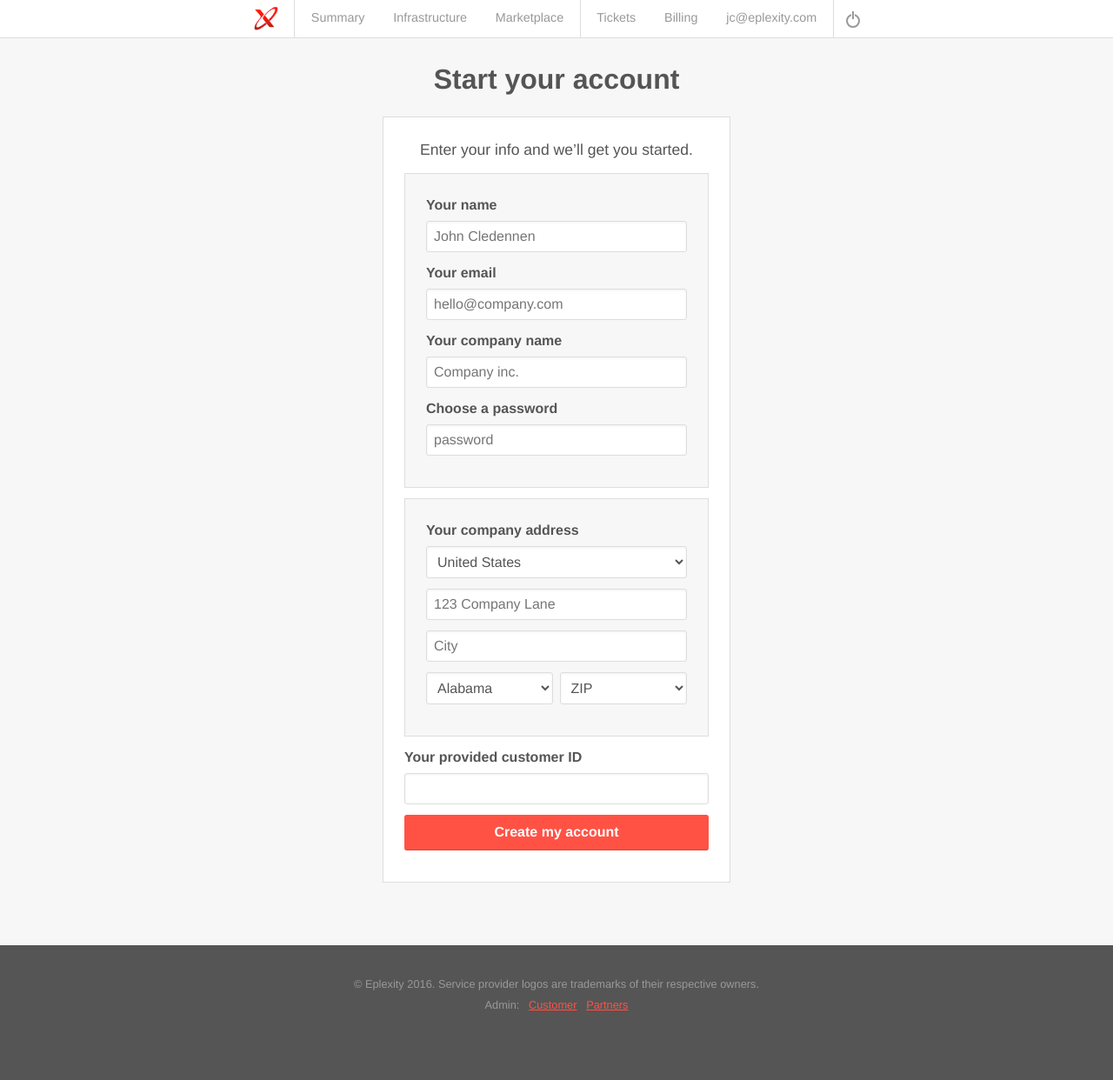
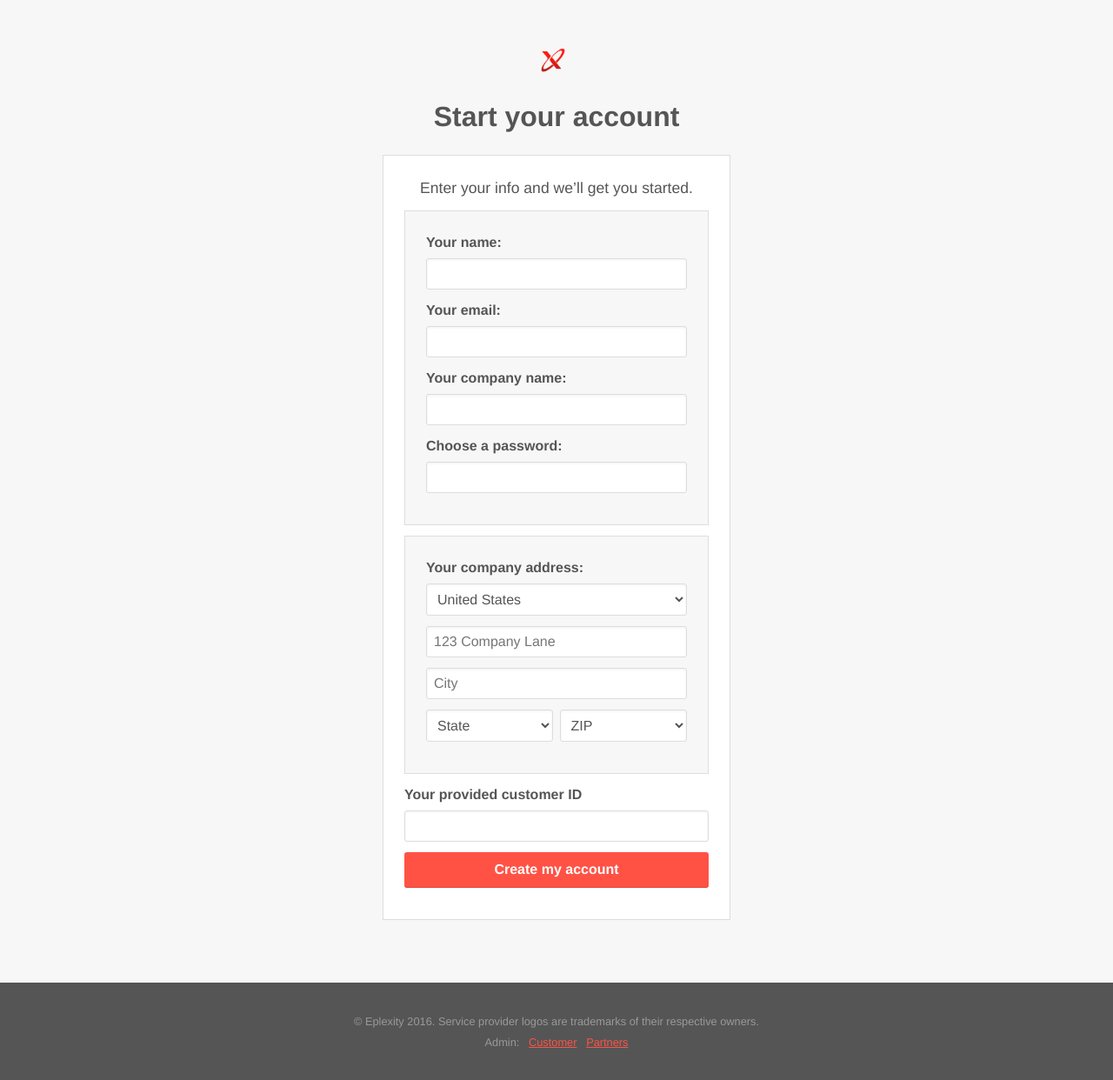
Before and after one commit to fairheadcreative/eplexity, a Jekyll site: the page built from registration.html, in a window 1280 px wide and 1242 px high. Shown: the whole window at 87% size. Built offline with Jekyll 4.4.1, drawn with Linux system fonts in a browser that asks for light colours.

Commit message:
Added user entry pages, fixed placeholders
Added password recovery and applies new designs to login and registration
Added removing placeholders on focus and returning them on exitig input fields

```diff
--- a/_includes/modules/nav.html
+++ b/_includes/modules/nav.html
@@ -4,6 +4,7 @@
     <li class="nav-link logo">
         <a href="index.html" class="icon">&nbsp;</a>
     </li>
+    {% unless page.class contains 'user-entry' %}
     {% if page.role == 'reseller' %}
     <li class="reseller-clients"><a href="reseller-clients.html">Clients</a></li>
     <li class="reseller-products"><a href="reseller-products.html">Products</a></li>
@@ -17,6 +18,7 @@
     {% endif %}
     <li class="user"><a href="user.html">jc@eplexity.com</a></li>
     <li class="signout divider"><a href="#">Sign out</a></li>
+    {% endunless %}
   </ul>
 </nav>
 
--- a/_sass/base/_forms.scss
+++ b/_sass/base/_forms.scss
@@ -87,11 +87,13 @@ select {
 }
 
 .login,
-.registration,
+.user-entry,
 .user-add {
   input {
     @include fill-parent;
   }
+
+  label { display: inline-block; }
 
   select {
     background-color: $base-background-color;
--- a/_sass/modules/_navigation.scss
+++ b/_sass/modules/_navigation.scss
@@ -22,6 +22,12 @@ nav {
     width: 100%;
     top: 0;
     z-index: 8;
+  }
+
+  .user-entry & {
+    border: none;
+    background: transparent;
+    position: static;
   }
 
   // Nav menu
@@ -96,6 +102,8 @@ nav {
         height: 3em;
         width: 3.3em;
         border-right: $base-border;
+
+        .user-entry & { border: none; }
       }
 
       .signout a {
--- a/registration.html
+++ b/registration.html
@@ -9,17 +9,17 @@ class: registration
 
   <form action="index-registered.html">
   	<fieldset>
-	  	<label>Your name</label>
-	    <input type="text" placeholder="John Cledennen">
-	  	<label>Your email</label>
-	    <input type="text" placeholder="hello@company.com">
-	  	<label>Your company name</label>
-	    <input type="text" placeholder="Company inc.">
-	  	<label>Choose a password</label>
-	    <input type="password" placeholder="password">
+	  	<label>Your name:</label>
+	    <input type="text">
+	  	<label>Your email:</label>
+	    <input type="text">
+	  	<label>Your company name:</label>
+	    <input type="text">
+	  	<label>Choose a password:</label>
+	    <input type="password">
 	</fieldset>
   	<fieldset>
-	  	<label>Your company address</label>
+	  	<label>Your company address:</label>
 	  	<select name="country" class="select-full">
             <option value="USA">United States</option>
             <option value="australia">Australia</option>
```
Also changed, not shown: other parts of registration.html (+2 -1 lines), js/layout/forms.js (+11 -0 lines), login.html (+8 -5 lines), password-recovery.html (added, +15 -0 lines), js/production.js, js/production.min.js.
